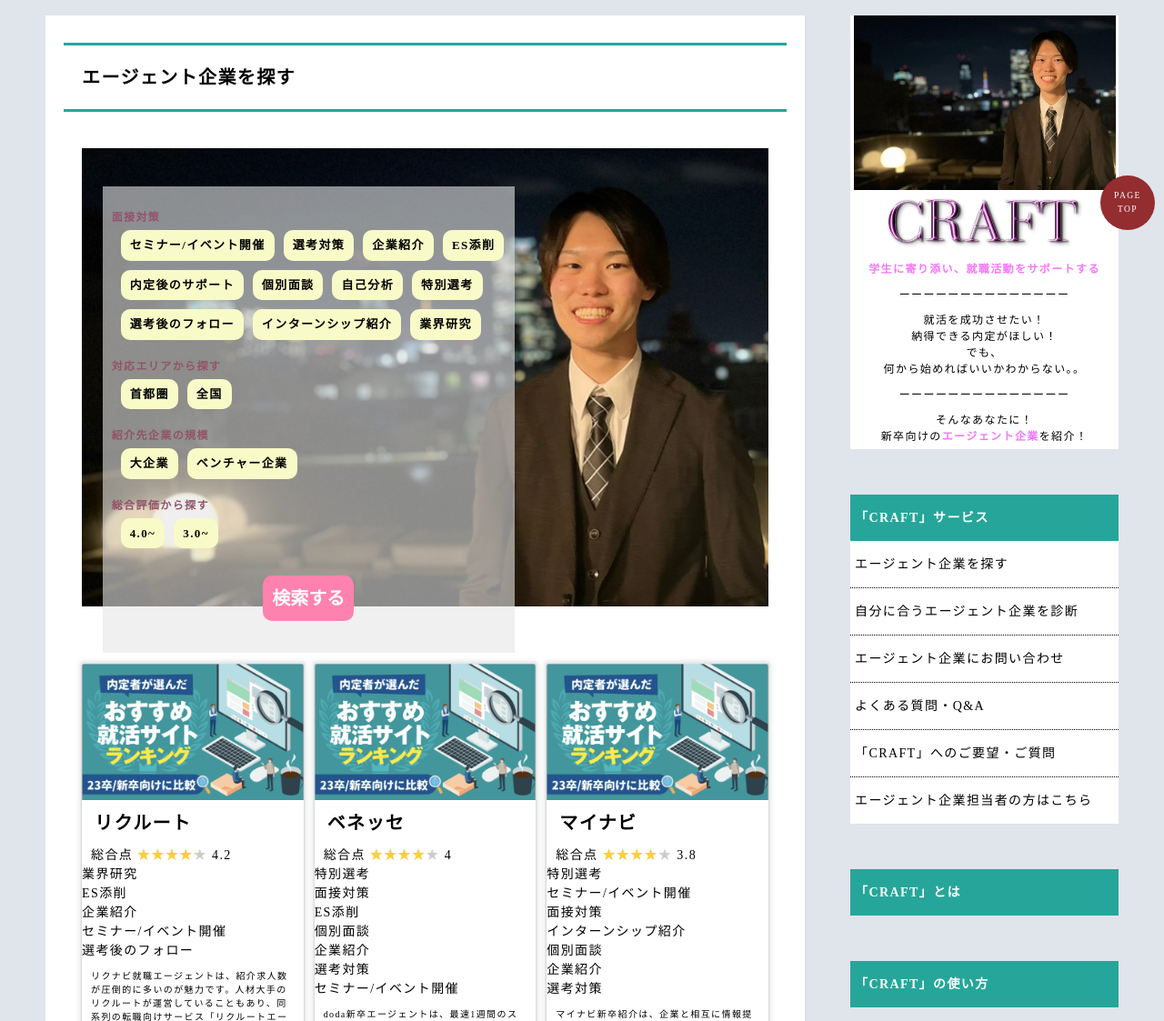
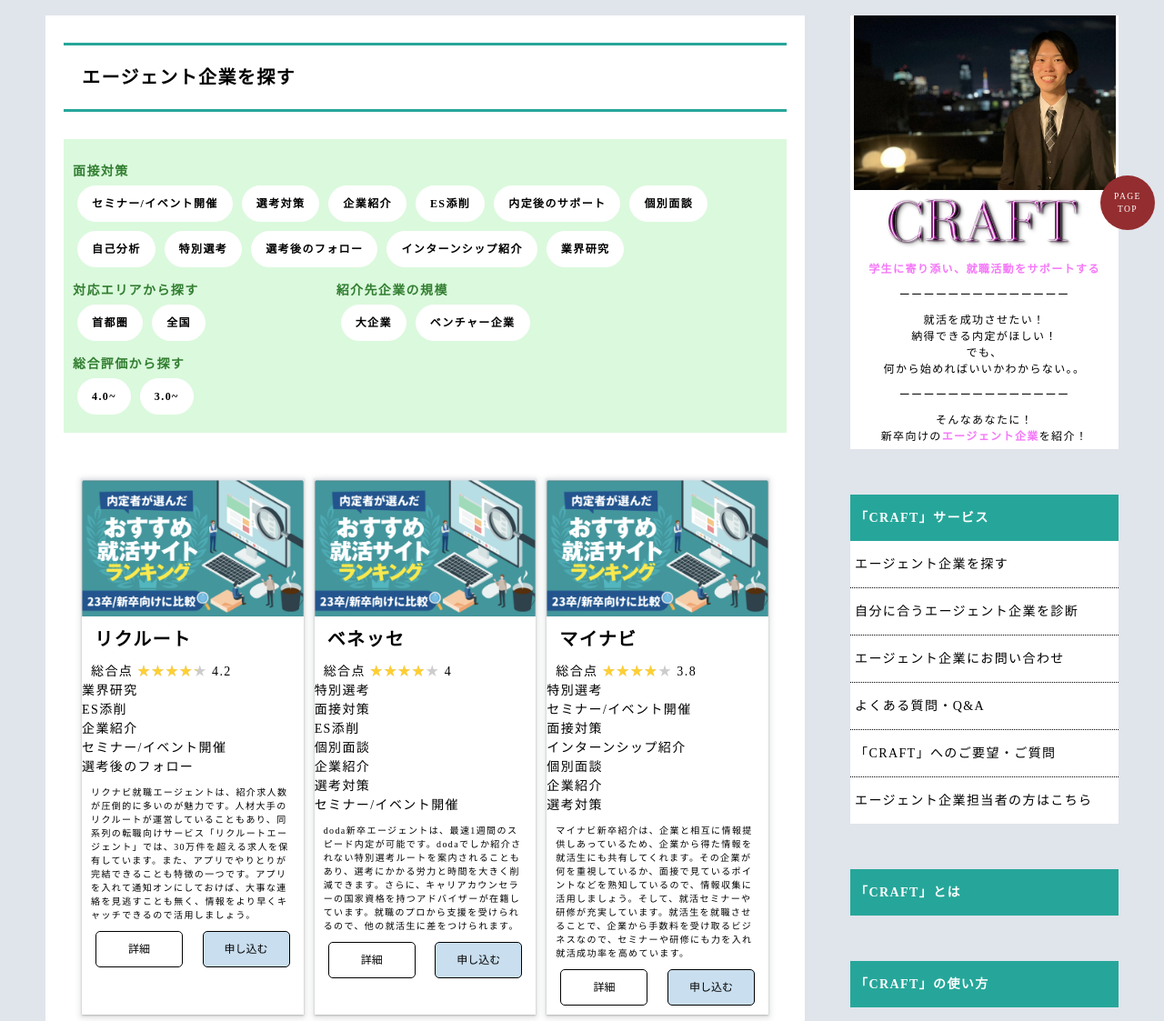
Before and after one commit to posse-ap/-teamdev-2022-posse1-team2C-, a PHP site: page /admin/ in a window 1280 px wide. Shown: the part 113-1236 px from the top of the page at 91% size. Run offline with PHP 8.4, Linux system fonts and the light colour scheme; data comes from the database, SQL or seed files in the repository.

Commit message:
#144 検索画面の見た目作成

```diff
--- a/src/CRAFT/index.php
+++ b/src/CRAFT/index.php
@@ -49,7 +49,6 @@
         </p>
         <section class="section">
           <div class="search">
-            <div class="search__box">
             <dl class="search__list">
               <div class="search__item">
                 <dt>面接対策</dt>
@@ -80,39 +79,7 @@
                 <dd>4.0~</dd>
                 <dd>3.0~</dd>
               </div>
-                <!-- <div class="search__item">
-                  <dt>公開求人数</dt>
-                  <dd class="select__wrapper">
-                    <select name="" id="">
-                      <option value="選択してください" selected disabled>
-                        選択してください
-                      </option>
-                      <option value="～3万">～3万</option>
-                      <option value="3万～5万">3万～5万</option>
-                      <option value="5万～10万">5万～10万</option>
-                      <option value="10万～">10万～</option>
-                    </select>
-                  </dd>
-                </div>
-                <div class="search__item">
-                  <dt>公開求人数</dt>
-                  <dd class="select__wrapper">
-                    <select name="" id="">
-                      <option value="選択してください" selected disabled>
-                        選択してください
-                      </option>
-                      <option value="～3万">～3万</option>
-                      <option value="3万～5万">3万～5万</option>
-                      <option value="5万～10万">5万～10万</option>
-                      <option value="10万～">10万～</option>
-                    </select>
-                  </dd>
-                </div> -->
-                <div class="search__item">
-                  <button>検索する</button>
-                </div>
             </dl>
-            </div>
           </div>
         </section>
         <section class="section">
--- a/src/assets/scss/index-user.scss
+++ b/src/assets/scss/index-user.scss
@@ -10,93 +10,36 @@
 }
 
 .search {
-  background-image: url("../img/top.jpg");
-  width: 100%;
-  background-repeat: no-repeat;
-  background-position: center;
-  background-size: contain;
-  padding-bottom: 66%;
-  margin: 0 20px;
-  position: relative;
-
-  &__box {
-    position: absolute;
-    background-color: rgba(231, 231, 231, 60%);
-    top: 10%;
-    left: 3%;
+  &__list {
+    background-color: rgb(219, 249, 221);
     padding: 15px 10px;
-    max-width: 60%;
-  }
-
-  &__list {
     text-align: left;
+    display: flex;
+    flex-wrap: wrap;
   }
 
   &__item {
     display: flex;
     flex-wrap: wrap;
-
-    // &:nth-child(3) {
-    //   display: inline-block;
-    // }
-
-    // &:nth-child(4) {
-    //   display: inline-block;
-    // }
+    margin-top: 10px;
 
     dt {
-      padding-top: 10px;
-      padding-bottom: 5px;
       font-weight: bold;
       width: 100%;
       text-align: left;
-      color: #93536a;
-      font-size: 12px;
+      color: #327e31;
+      font-size: 14px;
     }
 
     dd {
-      font-size: 13px;
-      font-weight: 600;
-      padding: 7px 10px;
-      border-radius: 10px;
-      background-color: rgb(248, 250, 199);
-      margin-left: 10px;
-      margin-bottom: 10px;
-
-      // select {
-      //   height: 40px;
-      // }
-    }
-
-    // .select__wrapper {
-    //   position: relative;
-    //   width: 200px;
-
-    //   background-color: rgb(231, 231, 231);
-
-    //   &::before {
-    //     content: "";
-    //     display: block;
-    //     width: 7px;
-    //     height: 7px;
-    //     border-right: solid 2px #333;
-    //     border-bottom: solid 2px #333;
-    //     pointer-events: none;
-    //     position: absolute;
-    //     right: 30px;
-    //     top: calc(50% - 2px);
-    //     transform: rotate(45deg) translate(0, -50%);
-    //   }
-    // }
-
-    button {
-      background-color: rgb(255, 130, 174);
-      padding: 10px;
-      border-radius: 10px;
-      color: white;
-      font-size: 20px;
-      font-weight: 800;
-      margin: 20px auto;
+      font-size: 12px;
+      font-weight: bolder;
+      padding: 10px 15px;
+      margin: 5px;
+      border-radius: 20px;
+      background-color: #fff;
+      border: 1px solid white;
+      cursor: pointer;
     }
   }
 }
```
Also changed, not shown: src/assets/css/index-user.css (+15 -38 lines), src/assets/css/index-user.min.css, 2 other files. Lines whose indentation alone changed are shown as unchanged.
